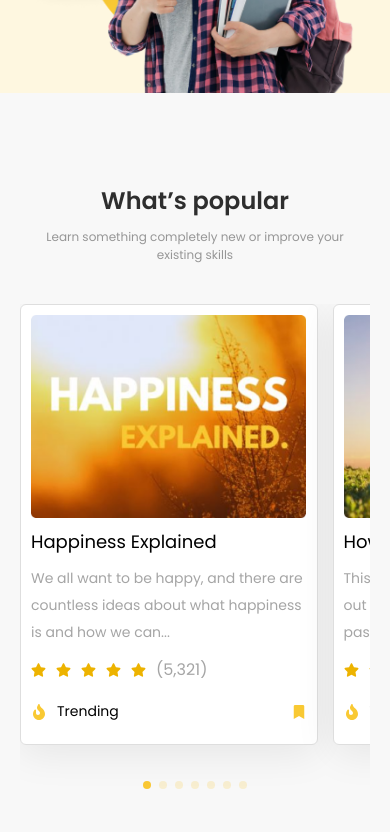
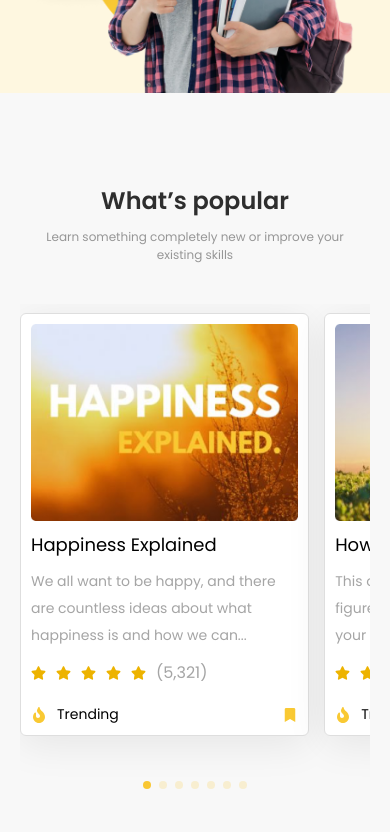
Before and after one commit to asamad35/gurucool-website, a React (Create React App) app: page / in a window 390 px wide. Shown: the part 615-1447 px from the top of the page. Built offline with nearby package versions, Linux system fonts and the light colour scheme.

Commit message:
Optimised for mobiles

```diff
--- a/src/components/free-carousel/free-carousel.jsx
+++ b/src/components/free-carousel/free-carousel.jsx
@@ -19,7 +19,7 @@ const FreeCarousel = ({ cardData, extraSwiperHeight, reduceSwiperHeight }) => {
   return (
     <div className="free-swiper">
       <Swiper
-        slidesPerView={1}
+        slidesPerView={1.2}
         spaceBetween={15}
         freeMode={true}
         pagination={{
--- a/src/components/free-carousel/free-carousel.scss
+++ b/src/components/free-carousel/free-carousel.scss
@@ -27,6 +27,7 @@
       align-items: center;
       justify-content: flex-start;
       padding: 1rem;
+      height: fit-content;
 
       background-color: white;
       border: 1px solid #dedede;
@@ -46,7 +47,7 @@
   .free-swiper {
     .swiper {
       .swiper-slide {
-        width: 80% !important;
+        // width: 80% !important;
       }
     }
   }
@@ -56,7 +57,7 @@
     .swiper {
       height: 49rem;
       .swiper-slide {
-        width: 85% !important;
+        // width: 85% !important;
       }
     }
   }
@@ -66,7 +67,7 @@
     .swiper {
       height: 48rem;
       .swiper-slide {
-        width: 100% !important;
+        // width: 100% !important;
       }
     }
   }
--- a/src/components/grid-programming-section/grid-programming-section.styles.scss
+++ b/src/components/grid-programming-section/grid-programming-section.styles.scss
@@ -1,3 +1,9 @@
 .grid-programming-section {
   //   padding: 9rem 0;
 }
+
+// @media (max-width: 500px) {
+//   .grid-programming-section {
+//     padding: 9rem 2rem;
+//   }
+// }
--- a/src/index.scss
+++ b/src/index.scss
@@ -81,6 +81,7 @@ html {
 
 @media (max-width: 500px) {
   .section {
+    // padding: 9rem 7rem;
     padding: 9rem 2rem;
     padding-top: 0;
     .mob-section-heading {
```
